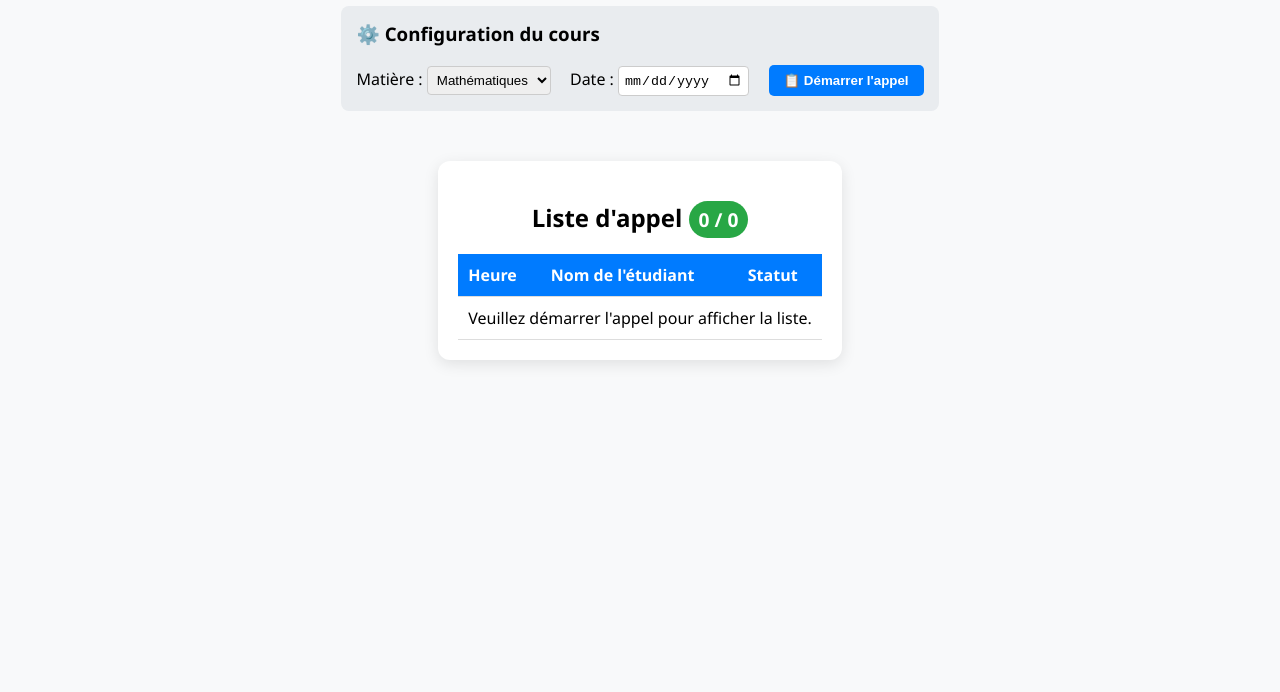
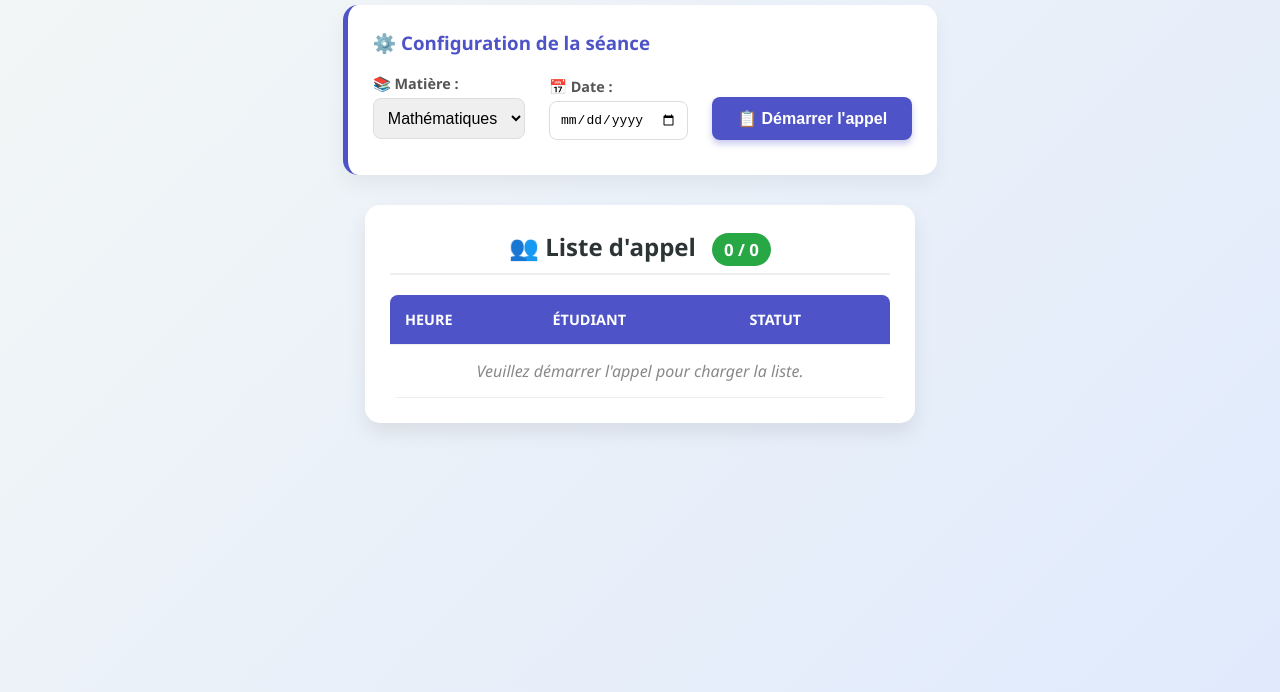
Before and after one commit to ahmed-mhamdi-cloud/projet-presence, a website: page public/professeur.html in a window 1280 px wide. Shown: the part 108-800 px from the top of the page. Drawn offline with Linux system fonts and the light colour scheme; a script that the page names is missing.

Commit message:
Add files via upload

```diff
--- a/public/professeur.html
+++ b/public/professeur.html
@@ -2,78 +2,135 @@
 <html lang="fr">
 <head>
     <meta charset="UTF-8">
-    <title>Interface Professeur - Présences</title>
+    <meta name="viewport" content="width=device-width, initial-scale=1.0">
+    <title>Portail Professeur - Gestion des Présences</title>
     <script src="https://cdnjs.cloudflare.com/ajax/libs/qrcodejs/1.0.0/qrcode.min.js"></script>
     <style>
-        body { font-family: 'Segoe UI', Tahoma, Geneva, Verdana, sans-serif; text-align: center; background-color: #f8f9fa; padding: 20px; }
-        .flex-container { display: flex; justify-content: space-around; align-items: flex-start; flex-wrap: wrap; margin-top: 30px; }
-        .box { background: white; padding: 20px; border-radius: 12px; box-shadow: 0 4px 15px rgba(0,0,0,0.1); min-width: 300px; margin-bottom: 20px; }
+        /* --- DÉCOR ET DESIGN --- */
+        :root {
+            --primary: #4e54c8;
+            --secondary: #8f94fb;
+            --success: #28a745;
+            --danger: #dc3545;
+            --light: #f4f7f6;
+            --dark: #2d3436;
+        }
+        body {
+            font-family: 'Segoe UI', Tahoma, Geneva, Verdana, sans-serif;
+            text-align: center;
+            background: linear-gradient(135deg, var(--light) 0%, #e0eafc 100%);
+            color: var(--dark);
+            margin: 0;
+            padding: 0;
+            min-height: 100vh;
+        }
+        header {
+            background: linear-gradient(to right, var(--primary), var(--secondary));
+            color: white;
+            padding: 20px 0;
+            box-shadow: 0 4px 6px rgba(0,0,0,0.1);
+            margin-bottom: 30px;
+        }
+        header h1 { margin: 0; font-size: 2em; letter-spacing: 1px; }
+        .container { max-width: 1200px; margin: 0 auto; padding: 0 20px; }
 
-        /* Nouveau style pour la boîte de configuration */
-        .config-box { background: #e9ecef; padding: 15px; border-radius: 8px; margin-bottom: 20px; display: inline-block; text-align: left; }
-        button { background-color: #007bff; color: white; border: none; padding: 8px 15px; border-radius: 5px; cursor: pointer; font-weight: bold; }
-        button:hover { background-color: #0056b3; }
-        select, input { padding: 5px; border-radius: 4px; border: 1px solid #ccc; }
+        .config-box {
+            background: white; padding: 25px; border-radius: 15px;
+            box-shadow: 0 10px 20px rgba(0,0,0,0.05); margin-bottom: 30px;
+            display: inline-block; text-align: left; border-left: 5px solid var(--primary);
+        }
+        .config-box h3 { margin-top: 0; color: var(--primary); }
+        .form-group { display: inline-block; margin-right: 20px; margin-bottom: 10px;}
+        label { font-weight: bold; margin-bottom: 5px; display: block; font-size: 0.9em; color: #555;}
+        select, input { padding: 10px; border-radius: 8px; border: 1px solid #ddd; outline: none; font-size: 1em;}
+        select:focus, input:focus { border-color: var(--primary); }
 
-        #qrcode { display: flex; justify-content: center; margin: 20px 0; }
-        table { width: 100%; border-collapse: collapse; margin-top: 10px; }
-        th, td { padding: 10px; border-bottom: 1px solid #ddd; text-align: left; }
-        th { background-color: #007bff; color: white; }
-        .badge { background: #28a745; color: white; padding: 5px 10px; border-radius: 20px; font-size: 0.8em; }
+        button {
+            background-color: var(--primary); color: white; border: none;
+            padding: 12px 25px; border-radius: 8px; cursor: pointer;
+            font-weight: bold; font-size: 1em; transition: transform 0.2s, background 0.3s;
+            box-shadow: 0 4px 6px rgba(78, 84, 200, 0.3);
+        }
+        button:hover { background-color: #3b3f9e; transform: translateY(-2px); }
+
+        .flex-container { display: flex; justify-content: center; gap: 30px; align-items: flex-start; flex-wrap: wrap; }
+        .box {
+            background: white; padding: 25px; border-radius: 15px;
+            box-shadow: 0 10px 20px rgba(0,0,0,0.08); flex: 1; min-width: 320px; max-width: 500px;
+        }
+        .box h2 { border-bottom: 2px solid #eee; padding-bottom: 10px; margin-top: 0; font-size: 1.5em;}
+
+        #qrcode { display: flex; justify-content: center; margin: 25px 0; background: #fff; padding: 15px; border-radius: 10px; border: 1px dashed #ccc;}
+        table { width: 100%; border-collapse: collapse; margin-top: 15px; background: white; border-radius: 8px; overflow: hidden; }
+        th, td { padding: 15px; text-align: left; border-bottom: 1px solid #eee; }
+        th { background-color: var(--primary); color: white; font-weight: 600; text-transform: uppercase; font-size: 0.9em;}
+        tr:hover { background-color: #f8f9fa; }
+
+        .badge { background: var(--success); color: white; padding: 5px 12px; border-radius: 20px; font-size: 0.7em; vertical-align: middle; margin-left: 10px;}
+        .status-absent { color: var(--danger); font-weight: bold; }
+        .status-present { color: var(--success); font-weight: bold; }
+        #timer { font-weight: bold; color: var(--primary); font-size: 1.2em; }
     </style>
 </head>
 <body>
-    <h1>Tableau de Bord Professeur</h1>
+    <header>
+        <h1>🎓 Portail Professeur - Gestion des Présences</h1>
+    </header>
 
+    <div class="container">
         <div class="config-box">
-        <h3 style="margin-top: 0;">⚙️ Configuration du cours</h3>
-        <label>Matière :</label>
+            <h3>⚙️ Configuration de la séance</h3>
+            <div class="form-group">
+                <label>📚 Matière :</label>
                 <select id="choixMatiere">
                     <option value="Mathématiques">Mathématiques</option>
                     <option value="Informatique">Informatique</option>
                     <option value="Physique">Physique</option>
                     <option value="Français">Français</option>
                 </select>
-
-        <label style="margin-left: 15px;">Date :</label>
+            </div>
+            <div class="form-group">
+                <label>📅 Date :</label>
                 <input type="date" id="dateCours">
-
-        <button onclick="chargerListeAppel()" style="margin-left: 15px;">📋 Démarrer l'appel</button>
+            </div>
+            <button onclick="chargerListeAppel()">📋 Démarrer l'appel</button>
         </div>
 
         <div class="flex-container">
             <div class="box" id="qrBox" style="display: none;">
-            <h2>Scanner pour marquer la présence</h2>
-            <p>Le code change toutes les 10 secondes</p>
+                <h2>📱 Scanner pour la présence</h2>
+                <p style="color: #666; font-size: 0.9em;">Le code de sécurité change toutes les 10 secondes</p>
                 <div id="qrcode"></div>
-            <h3>Prochain code dans : <span id="timer">10</span>s</h3>
+                <p style="font-size: 1.1em;">Prochain code dans : <span id="timer">10</span>s</p>
             </div>
 
             <div class="box">
-            <h2>Liste d'appel <span id="count" class="badge">0 / 0</span></h2>
+                <h2>👥 Liste d'appel <span id="count" class="badge">0 / 0</span></h2>
                 <table>
                     <thead>
                         <tr>
                             <th>Heure</th>
-                        <th>Nom de l'étudiant</th>
-                        <th>Statut</th> </tr>
+                            <th>Étudiant</th>
+                            <th>Statut</th>
+                        </tr>
                     </thead>
                     <tbody id="listeBody">
-                    <tr><td colspan="3" style="text-align: center;">Veuillez démarrer l'appel pour afficher la liste.</td></tr>
+                        <tr><td colspan="3" style="text-align: center; color: #888; font-style: italic;">Veuillez démarrer l'appel pour charger la liste.</td></tr>
                     </tbody>
                 </table>
+            </div>
         </div>
     </div>
 
     <script>
         const qrContainer = document.getElementById("qrcode");
-        let qrcode = new QRCode(qrContainer, { width: 200, height: 200 });
+        let qrcode = new QRCode(qrContainer, { width: 220, height: 220, colorDark : "#2d3436", colorLight : "#ffffff" });
 
         let sessionDemarree = false;
         let temps = 10;
         let etudiantsTotal = 0;
 
-        // Pré-remplir automatiquement avec la date d'aujourd'hui
+        // Date du jour par défaut
         document.getElementById('dateCours').valueAsDate = new Date();
 
         function genererNouveauCode() {
@@ -82,52 +139,46 @@
             qrcode.makeCode(url);
         }
 
-        // NOUVEAU : Fonction pour charger la liste officielle depuis MongoDB
+        // Charger la liste depuis MongoDB
         async function chargerListeAppel() {
             const date = document.getElementById('dateCours').value;
-            if(!date) {
-                alert("Veuillez choisir une date !");
-                return;
-            }
+            if(!date) { alert("Veuillez choisir une date !"); return; }
 
             try {
-                // 1. Demander la liste officielle au serveur
                 const reponse = await fetch('/liste-officielle');
                 const etudiants = await reponse.json();
 
                 etudiantsTotal = etudiants.length;
                 document.getElementById('count').innerText = "0 / " + etudiantsTotal;
 
-                // 2. Afficher tout le monde en "Absent"
                 const body = document.getElementById('listeBody');
                 body.innerHTML = "";
 
                 etudiants.forEach(etudiant => {
-                    // On crée un ID unique sans espaces pour le retrouver (ex: ligne-ahmed-mhamdi)
+                    // On remplace les espaces par des tirets pour l'ID
                     const idNom = etudiant.nom.replace(/\s+/g, '-');
                     body.innerHTML += `
                         <tr id="ligne-${idNom}">
                             <td id="heure-${idNom}">--:--</td>
                             <td><b>${etudiant.nom}</b></td>
-                            <td id="statut-${idNom}">🔴 Absent</td>
+                            <td id="statut-${idNom}" class="status-absent">🔴 Absent</td>
                         </tr>
                     `;
                 });
 
-                // 3. Activer le QR Code et lancer la vérification
                 document.getElementById('qrBox').style.display = "block";
                 sessionDemarree = true;
                 genererNouveauCode();
 
             } catch (erreur) {
                 console.error(erreur);
-                alert("Erreur lors du chargement de la liste. Vérifiez que votre serveur est en ligne !");
+                alert("Erreur serveur ! Vérifiez que votre serveur est bien en ligne.");
             }
         }
 
-        // MISE À JOUR : On vérifie qui a scanné pour changer son statut de rouge à vert
+        // Mettre à jour la liste en temps réel
         function mettreAJourListe() {
-            if (!sessionDemarree) return; // Ne rien faire si le prof n'a pas cliqué sur "Démarrer"
+            if (!sessionDemarree) return;
 
             fetch('/liste')
                 .then(res => res.json())
@@ -139,24 +190,21 @@
                         const caseStatut = document.getElementById(`statut-${idNom}`);
                         const caseHeure = document.getElementById(`heure-${idNom}`);
 
-                        // Si on trouve l'étudiant dans le tableau et qu'il est encore absent
                         if (caseStatut && caseStatut.innerText.includes("Absent")) {
-                            caseStatut.innerText = "🟢 Présent";
+                            caseStatut.innerHTML = "🟢 Présent";
+                            caseStatut.className = "status-present";
                             caseHeure.innerText = presence.heure;
                         }
 
-                        // On compte tous ceux qui sont affichés en "Présent"
                         if (caseStatut && caseStatut.innerText.includes("Présent")) {
                             presentsCompte++;
                         }
                     });
 
-                    // Mettre à jour le badge (ex: 2 / 4)
                     document.getElementById('count').innerText = presentsCompte + " / " + etudiantsTotal;
                 });
         }
 
-        // Timer de 10s et vérification automatique des présences
         setInterval(() => {
             if (sessionDemarree) {
                 temps--;
@@ -165,7 +213,7 @@
                     genererNouveauCode();
                     temps = 10;
                 }
-                mettreAJourListe(); // On interroge la base de données toutes les secondes
+                mettreAJourListe();
             }
         }, 1000);
     </script>
```
Lines whose indentation alone changed are shown as unchanged.
